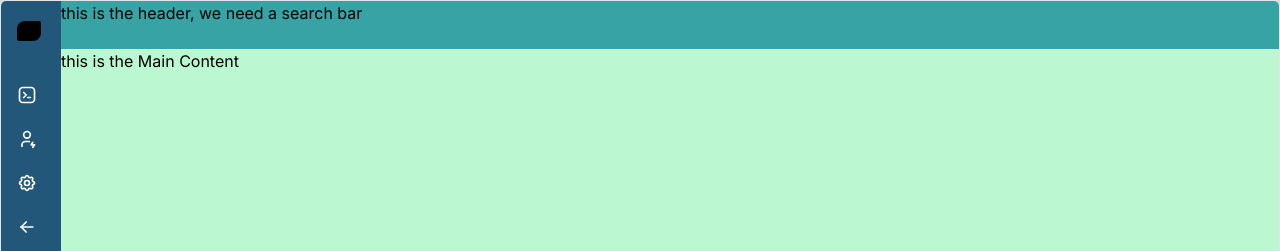
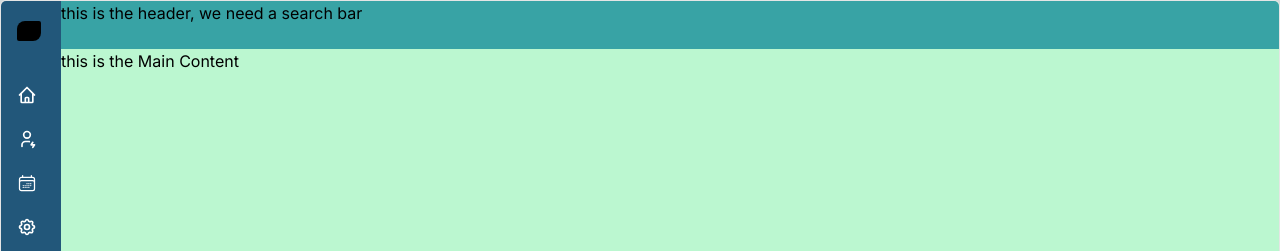
Before and after one commit to sherrii-Xia/pet-App, a Next.js app in the folder demo-side-bar/: page / in a window 1280 px wide. Shown: the top 251 px of the page. Built offline with nearby package versions, Linux system fonts and the light colour scheme.

Commit message:
add react icon library

```diff
--- a/demo-side-bar/app/_components/SidebarDemo.tsx
+++ b/demo-side-bar/app/_components/SidebarDemo.tsx
@@ -11,14 +11,15 @@ import Link from "next/link";
 import { motion } from "framer-motion";
 import Image from "next/image";
 import { cn } from "@/lib/utils";
-
+import { HiOutlineHome } from "react-icons/hi";
+import { HiOutlineCalendarDays } from "react-icons/hi2";
 export function SidebarDemo({children} : Readonly<{children:React.ReactNode}>) {
   const links = [
     {
       label: "Dashboard",
       href: "#",
       icon: (
-        <IconBrandTabler className="text-white bg-clip-text bg-gradient-to-r from-secondary to-secondary-light dark:text-neutral-200 h-5 w-5 flex-shrink-0" />
+        <HiOutlineHome  className="text-white bg-clip-text bg-gradient-to-r from-secondary to-secondary-light dark:text-neutral-200 h-5 w-5 flex-shrink-0" />
       ),
     },
     {
@@ -28,6 +29,13 @@ export function SidebarDemo({children} : Readonly<{children:React.ReactNode}>) {
         <IconUserBolt className="text-white dark:text-neutral-200 h-5 w-5 flex-shrink-0" />
       ),
     },
+    {
+        label: "Bookings",
+        href: "#",
+        icon: (
+          <HiOutlineCalendarDays  className="text-white dark:text-neutral-200 h-5 w-5 flex-shrink-0" />
+        ),
+      },
     {
       label: "Settings",
       href: "#",
@@ -105,7 +113,7 @@ export const LogoIcon = () => {
   return (
     <Link
       href="#"
-      className="font-normal flex space-x-2 items-center text-sm text-white py-1 relative z-20"
+      className="font-normal flex space-x-2 items-center seco-sm text-white py-1 relative z-20"
     >
       <div className="h-5 w-6 bg-black dark:bg-white rounded-br-lg rounded-tr-sm rounded-tl-lg rounded-bl-sm flex-shrink-0" />
     </Link>
--- a/demo-side-bar/package.json
+++ b/demo-side-bar/package.json
@@ -15,6 +15,7 @@
     "next": "14.2.5",
     "react": "^18",
     "react-dom": "^18",
+    "react-icons": "^5.3.0",
     "tailwind-merge": "^2.5.2"
   },
   "devDependencies": {
```
Also changed, not shown: 1 other file (tests, documents, lock files or other folders).
